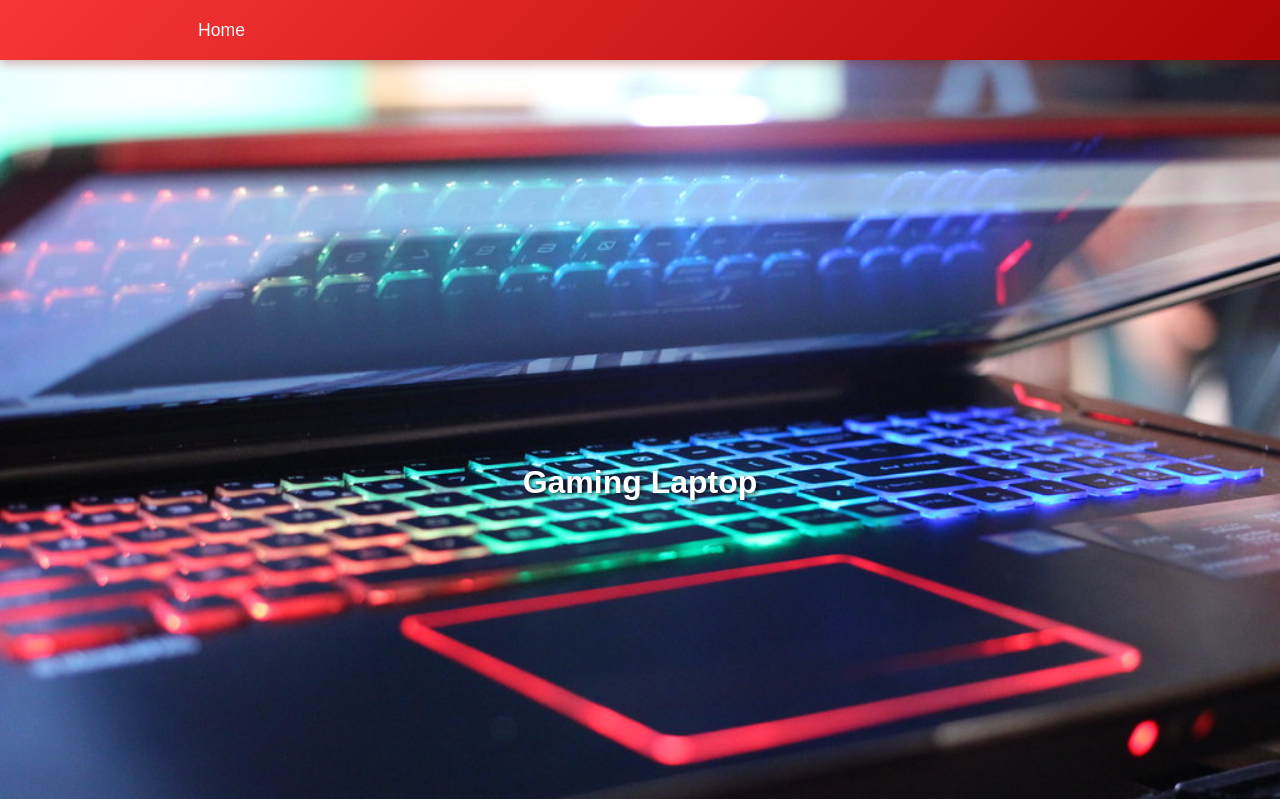
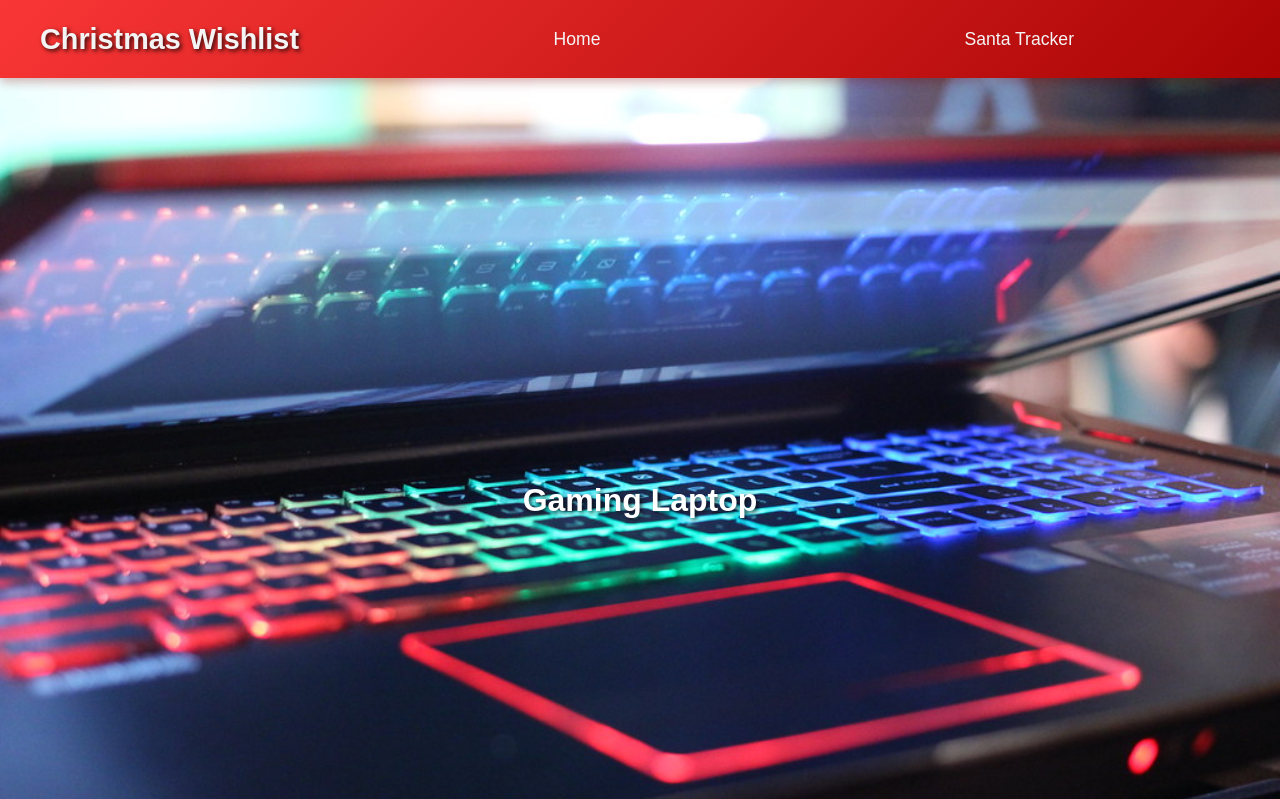
Before and after one commit to Pames97/Christmas-Wishlist-Project, a plain HTML site: page Christmas-project/item6.html in a window 1280 px wide. Shown: the top 799 px of the page. Drawn offline with Linux system fonts and the light colour scheme.

Commit message:
edited item1.html

```diff
--- a/Christmas-project/item6.html
+++ b/Christmas-project/item6.html
@@ -7,13 +7,14 @@
     <link rel="stylesheet" href="css/styles.css">
 </head>
 <body>
-    <nav class="navbar">
-        <div class="na-container">
+   <nav class="navbar">
+        <div class="nav-container">
             <div class="logo">
-
+            <h3>Christmas Wishlist</h3>
             </div>
             <ul class="nav-menu">
                 <li><a href="index.html">Home</a></li>
+                <li><a href="https://santatracker.google.com/" target="_blank">Santa Tracker</a></li>
             </ul>
         </div>
 
```
Also changed, not shown: Christmas-project/item1.html (+3 -2 lines), Christmas-project/item2.html (+3 -2 lines), Christmas-project/item3.html (+3 -2 lines), Christmas-project/item4.html (+3 -3 lines), Christmas-project/item5.html (+3 -2 lines), Christmas-project/item7.html (+4 -3 lines), Christmas-project/item8.html (+3 -2 lines), Christmas-project/item9.html (+3 -2 lines).
